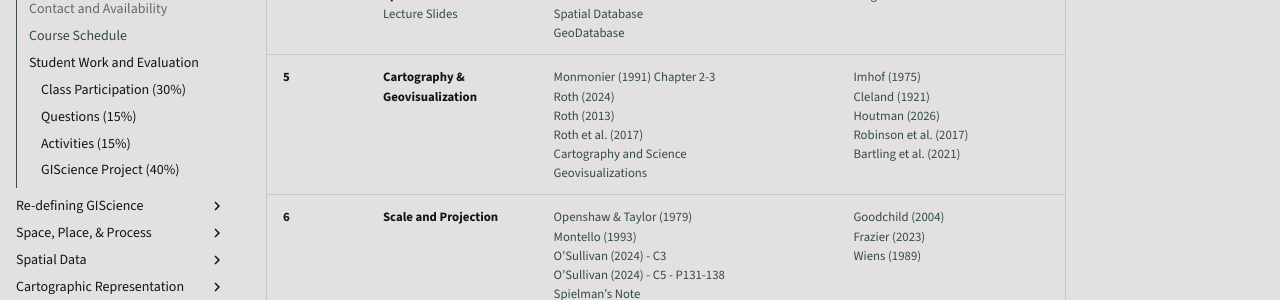
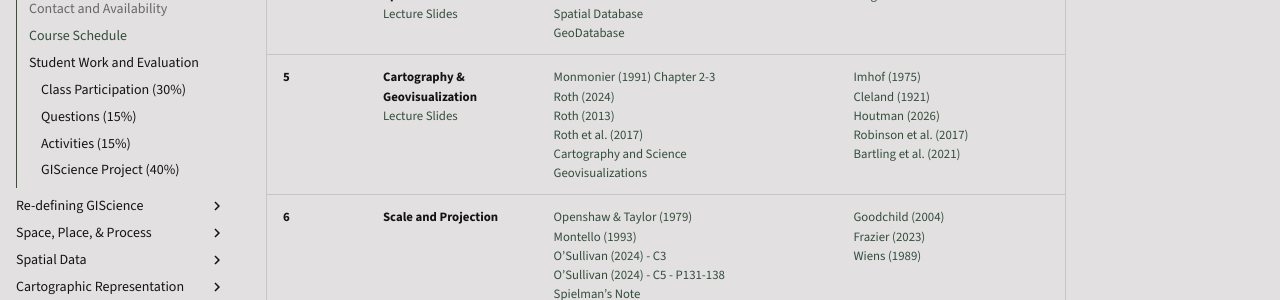
Before and after one commit to giscience-research/geog281a, an MkDocs documentation site: the page built from src/course-info.md, in a window 1280 px wide and 900 px high, scrolled down 1291 px. Shown: the part 153-453 px from the top of the window. Built offline with MkDocs 1.6.1 and Material for MkDocs 9.7.7, drawn with Linux system fonts in a browser that asks for light colours; comment, search, counter and statistics services are not loaded.

Commit message:
upload slides

```diff
--- a/docs/course-info/index.html
+++ b/docs/course-info/index.html
@@ -1123,7 +1123,7 @@
 </tr>
 <tr>
 <td><strong>5</strong></td>
-<td><strong>Cartography &amp; Geovisualization</strong></td>
+<td><strong>Cartography &amp; Geovisualization</strong> <br> <a href="../slides/Cartography.pdf">Lecture Slides</a></td>
 <td><a href="../readings/wk5/Monmonier2-3.pdf">Monmonier (1991) Chapter 2-3</a> <br> <a href="../readings/wk5/Roth2024.pdf">Roth (2024)</a> <br> <a href="../readings/wk5/Roth2013.pdf">Roth (2013)</a> <br> <a href="../readings/wk5/Roth2017.pdf">Roth et al. (2017)</a> <br> <a href="https://gistbok-topics.ucgis.org/CV-01-001">Cartography and Science</a> <br> <a href="https://gistbok-topics.ucgis.org/CV-05-035">Geovisualizations</a></td>
 <td><a href="../readings/wk5/Imhof-1975.pdf">Imhof (1975)</a> <br> <a href="../readings/wk5/Cleland18-26.pdf">Cleland (1921)</a> <br> <a href="../readings/wk5/Houtman2026.pdf">Houtman (2026)</a> <br> <a href="../readings/wk5/Robinson2017.pdf">Robinson et al. (2017)</a> <br> <a href="../readings/wk5/Bartling2021.pdf">Bartling et al. (2021)</a></td>
 </tr>
--- a/src/course-info.md
+++ b/src/course-info.md
@@ -26,7 +26,7 @@ This course teaches students to think critically about the nature of spatial pro
  | __2__ | __Defining and Re-defining GIScience and Geography__ <br> [Lecture Slides](slides/Redinfing-GIScience.pdf)| [Wright et al.(1997)](readings/wk2/wright1997.pdf) <br> [Fisher (1998)](readings/wk2/fisher1998.pdf)<br> [Mark (2000)](readings/wk2/mark2000.pdf) <br> [Goodchild (2004)](readings/wk2/goodchild2004.pdf) <br> [Guan et al.(2019)](readings/wk2/guan2019.pdf) <br> [Ricker et al.(2020)](readings/wk2/ricker2020.pdf) | [Pickles (1997)](readings/wk2/pickles1997.pdf) <br> [Waters (2019)](readings/wk2/waters2019.pdf) <br> [Goodchild(2019)](readings/wk2/goodchild2019.pdf) <br> [Scheider et al.(2020)](readings/wk2/scheider2020.pdf) <br> [O'Sullivan (2024) - C9](readings/wk2/CGChapter9.pdf) |
 | __3__ | __The Nature of Space, Place, & Process__ <br> [Lecture Slides](slides/Space-and-Place.pdf) | [Fisher et al.(1998)](readings/wk3/fisher1998.pdf) <br> [O'Sullivan (2024) - C2](readings/wk3/CGChapter2.pdf) <br> [O'Sullivan (2024) - C4](readings/wk3/CGChapter4.pdf) <br> [O'Sullivan (2024) - C8 - P211-226](readings/wk3/CGChapter8-1.pdf) | Grano (1929) <br> [Mark & Egenhoffer (1995)](readings/wk3/egenhofer1995.pdf) |
 | __4__ | __Representation of Processes & Objects as Spatial Data__ <br> [Lecture Slides](slides/Data-Models.pdf)| [Mark & Turk (2003)](readings/wk4/mark2003.pdf) <br> [Vector Formats](https://gistbok-topics.ucgis.org/CV-02-003) <br> [Raster Formats](https://gistbok-topics.ucgis.org/CV-02-020) <br>  [Spatial Database](https://gistbok-topics.ucgis.org/DM-01-001) <br> [GeoDatabase](https://gistbok-topics.ucgis.org/DM-01-004) | [Data Model Conversions](https://gistbok-topics.ucgis.org/DM-06-086) <br> [Generalization](https://gistbok-topics.ucgis.org/DM-06-085) <br> [Large Database Problems](https://gistbok-topics.ucgis.org/DM-01-070) |
-| __5__ | __Cartography & Geovisualization__| [Monmonier (1991) Chapter 2-3](readings/wk5/Monmonier2-3.pdf) <br> [Roth (2024)](readings/wk5/Roth2024.pdf) <br> [Roth (2013)](readings/wk5/Roth2013.pdf) <br> [Roth et al. (2017)](readings/wk5/Roth2017.pdf) <br> [Cartography and Science](https://gistbok-topics.ucgis.org/CV-01-001) <br> [Geovisualizations](https://gistbok-topics.ucgis.org/CV-05-035)| [Imhof (1975)](readings/wk5/Imhof-1975.pdf) <br> [Cleland (1921)](readings/wk5/Cleland18-26.pdf) <br> [Houtman (2026)](readings/wk5/Houtman2026.pdf) <br> [Robinson et al. (2017)](readings/wk5/Robinson2017.pdf) <br> [Bartling et al. (2021)](readings/wk5/Bartling2021.pdf) |
+| __5__ | __Cartography & Geovisualization__ <br> [Lecture Slides](slides/Cartography.pdf)| [Monmonier (1991) Chapter 2-3](readings/wk5/Monmonier2-3.pdf) <br> [Roth (2024)](readings/wk5/Roth2024.pdf) <br> [Roth (2013)](readings/wk5/Roth2013.pdf) <br> [Roth et al. (2017)](readings/wk5/Roth2017.pdf) <br> [Cartography and Science](https://gistbok-topics.ucgis.org/CV-01-001) <br> [Geovisualizations](https://gistbok-topics.ucgis.org/CV-05-035)| [Imhof (1975)](readings/wk5/Imhof-1975.pdf) <br> [Cleland (1921)](readings/wk5/Cleland18-26.pdf) <br> [Houtman (2026)](readings/wk5/Houtman2026.pdf) <br> [Robinson et al. (2017)](readings/wk5/Robinson2017.pdf) <br> [Bartling et al. (2021)](readings/wk5/Bartling2021.pdf) |
 | __6__ | __Scale and Projection__ | [Openshaw & Taylor (1979)](readings/wk6/openshaw1978.pdf) <br> [Montello (1993)](readings/wk6/montello93.pdf) <br>  [O'Sullivan (2024) - C3](readings/wk6/Chapter3.pdf) <br> [O'Sullivan (2024) - C5 - P131-138](readings/wk6/Chapter5.pdf) <br> [Spielman's Note](readings/wk6/spielman.pdf) | [Goodchild (2004)](readings/wk6/goodchild04.pdf) <br> [Frazier (2023)](readings/wk6/frazier23.pdf) <br> [Wiens (1989)](readings/wk6/Wiens89.pdf) |
 | __7__ | __Spatial Relationships__ | [Egenhofer & Franzosa (1991)](readings/wk7/Egenhofer91.pdf) <br> [Topological Relationships](https://gistbok-topics.ucgis.org/DM-01-028) <br> [Mark & Egenhoffer (1995)](readings/wk7/Egenhofer95.pdf) <br> [O'Sullivan (2024) - C5 - P121-125](readings/wk7/Chapter5-1.pdf) <br> [O'Sullivan (2024) - C5 - P143-144](readings/wk7/Chapter5-2.pdf) <br> [Smith and Varzi (2000)](readings/wk7/Smith20.pdf) | [Bittner (2010)](readings/wk7/bittner2010.pdf) <br> Cohn and Renz (2008)|
 | __8__ | __Spatial Analyses__ | Anselin (1989) <br> [Laws in Geography](https://gistbok-topics.ucgis.org/FC-05-043) | TBD |
```
Also changed, not shown: docs/search/search_index.json, 2 other files.
